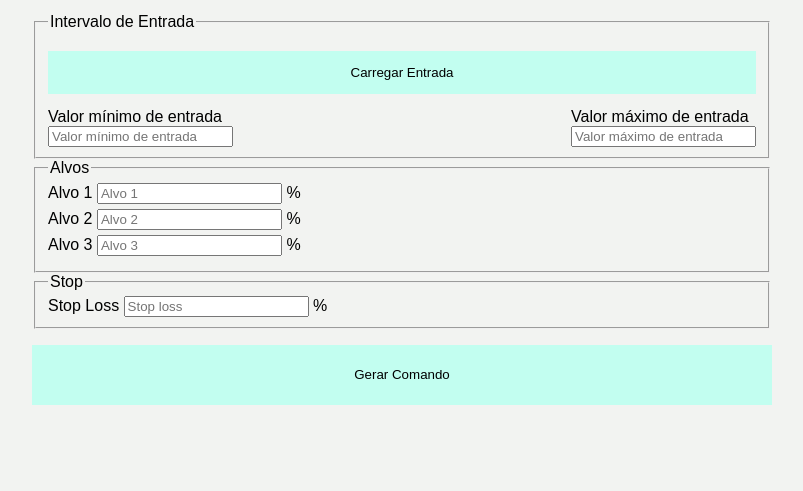
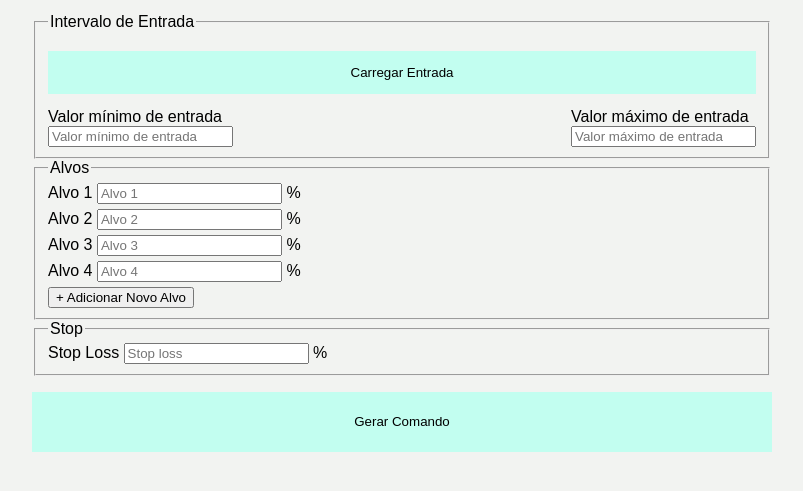
Before and after one commit to Englucassantana/ProjetoSardinha, a website: page public/index.html in a window 1280 px wide. Shown: the part 119-610 px from the top of the page, without its empty margins (238-1041 px from the left). Drawn offline with Linux system fonts and the light colour scheme; no server answers.

Commit message:
Inserçao de alvo 4

```diff
--- a/public/index.html
+++ b/public/index.html
@@ -3,8 +3,10 @@
 <head>
     <meta charset="UTF-8">
     <title>Projeto Sardinho</title>
+    <!-- <link rel="stylesheet" href="css/reset.css" type="text/css"/> -->
+    <script src="js/main.js"></script>
     <link href="css/index.css" type="text/css" rel="stylesheet"/>
-    <script src="js/main.js"></script>
+
 </head>
 <body>
 <div id="page">
@@ -55,6 +57,15 @@
                         <span class="lucro-alvo">%</span>
                         <span class="aviso"></span>
                     </div>
+                    <div class="linha-alvo">
+                        <label >Alvo 4</label>
+                        <input class="alvo input-text" type="number" name="alvo-quatro" inputmode="decimal" placeholder="Alvo 4">
+                        <span class="lucro-alvo">%</span>
+                        <span class="aviso"></span>
+                    </div>
+                </div>
+                <div id="novo-alvo">
+                    <button id="adicionar-novo-alvo" >+ Adicionar Novo Alvo</button>
                 </div>
             </fieldset>
             <fieldset id="stop">
```
